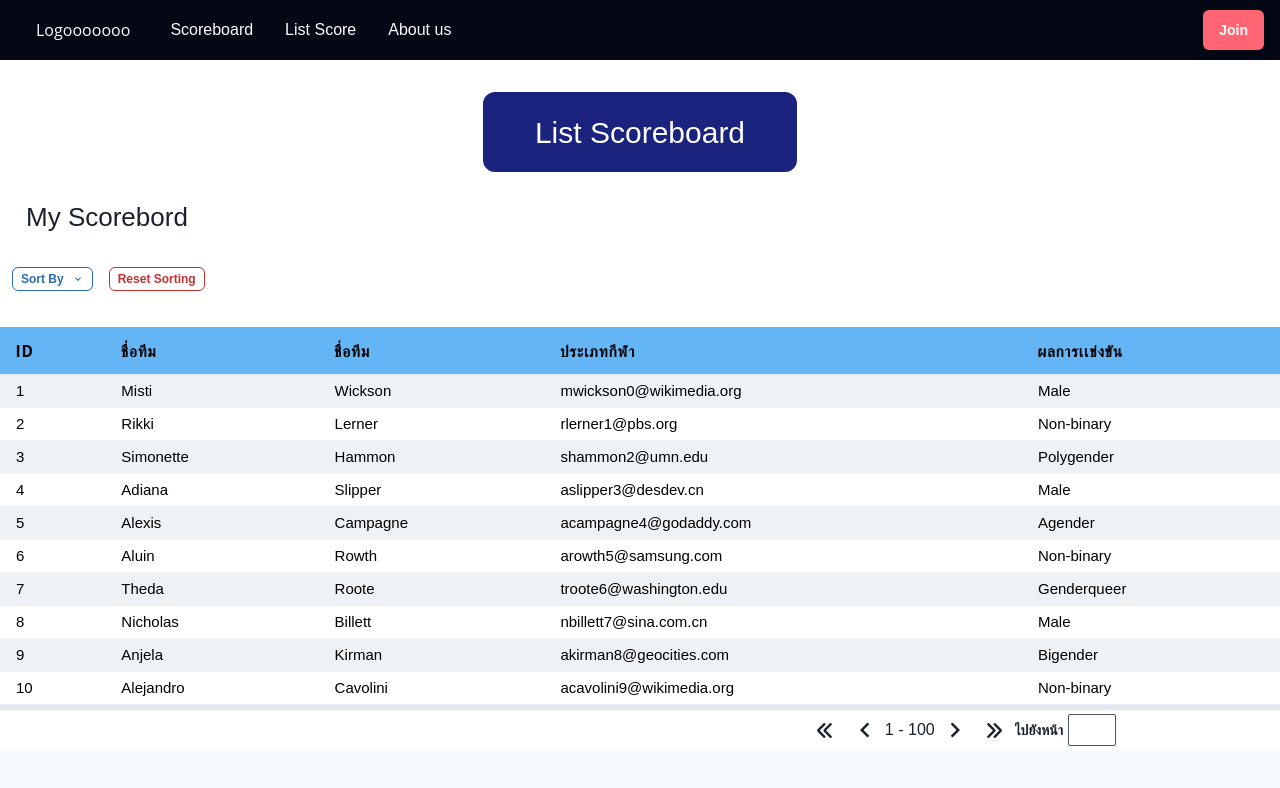
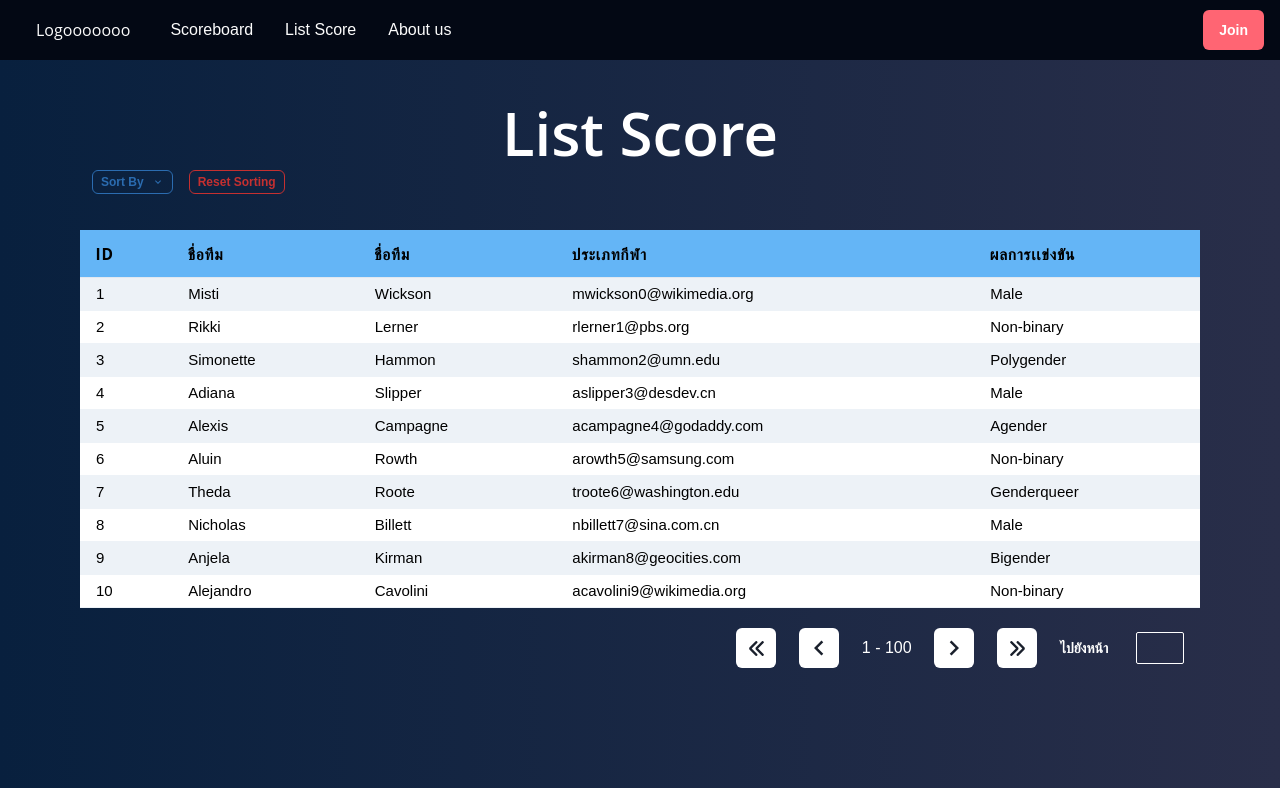
Before and after one commit to JakkapatB/WebscoreboardNewversion, a Next.js app: page /listscorePage/Table/Table in a window 1280 px wide. Shown: the top 788 px of the page. Built offline with nearby package versions, Linux system fonts and the light colour scheme.

Commit message:
Update Table.js

```diff
--- a/src/pages/listscorePage/Table/Table.js
+++ b/src/pages/listscorePage/Table/Table.js
@@ -1,5 +1,6 @@
 import React, { useMemo, useState } from "react";
-import { Center, Square, Circle } from '@chakra-ui/react'
+import { Center, Square, Circle } from "@chakra-ui/react";
+import { Container } from "@chakra-ui/react";
 
 import {
   Table,
@@ -20,6 +21,7 @@ import {
   MenuItemOption,
   MenuOptionGroup,
   MenuList,
+  Heading,
 } from "@chakra-ui/react";
 import {
   TriangleDownIcon,
@@ -101,13 +103,39 @@ const DataTable = () => {
 
   console.log({ cols: allColumns });
   return (
-    <>
-      <Text p='1em' fontSize='2lpx' textAlign='center' ></Text>
+    <Container maxW="100vw" h="100vh" bgGradient="linear(to-r,#08203e,#292E49)">
+      <Container maxW="6xl">
+        {/* <Text p='1em' fontSize='2lpx' textAlign='center' ></Text> */}
         <Box>
-
-      <Center> <Box display='flex'  alignItems='center' as='button' borderRadius='xl' bg='#1a237e' color='white'px={22} h={20}>
-        <Text className="font-kanit" p='1em' fontSize='30px' textAlign='center' >List Scoreboard</Text></Box></Center>
-        <Text className="font-kanit" p='1em' fontSize='26px' textAlign='left' >My Scorebord</Text>
+          <Center>
+            {" "}
+            <Heading
+              lineHeight={1.1}
+              fontWeight={600}
+              fontSize={{ base: "3xl", sm: "4xl", lg: "6xl" }}
+              mt={10}
+            >
+              <Text
+                as={"span"}
+                position={"relative"}
+                _after={{
+                  content: "''",
+                  width: "full",
+                  height: "30%",
+                  position: "absolute",
+                  bottom: 1,
+                  left: 0,
+                  bg: "red.400",
+                  zIndex: -1,
+                }}
+                bgGradient="linear(to-l, #ffffff, #ffffff)"
+                bgClip="text"
+              >
+                List Score
+              </Text>
+              <br />
+            </Heading>
+          </Center>
           <Menu>
             {/* button sorting */}
             <MenuButton
@@ -156,10 +184,14 @@ const DataTable = () => {
           </Button>
         </Box>
 
-      <Text p='1em' fontSize='2lpx' textAlign='center' ></Text>
+        <Text p="1em" fontSize="2lpx" textAlign="center"></Text>
         <Box maxH="30em" overflowY="scroll">
-        <Table {...getTableProps()} size="sm" variant="striped" colorScheme="gray" >
-
+          <Table
+            {...getTableProps()}
+            size="sm"
+            variant="striped"
+            colorScheme="gray"
+          >
             <Thead
               p="0"
               position="sticky"
@@ -168,8 +200,6 @@ const DataTable = () => {
               style={{ overflow: "scroll" }}
               className="font-notosan"
               bg="#64b5f6"
-
-
             >
               {headerGroups.map((headerGroup, indexKey) => (
                 <Tr p="0" key={indexKey} {...headerGroup.getHeaderGroupProps()}>
@@ -181,7 +211,7 @@ const DataTable = () => {
                       key={columnIndex}
                       fontSize="15.5px"
                       color={"black"}
-                    bg-color={(columnIndex % 2 === 1) ? "pink" : "green"}
+                      bg-color={columnIndex % 2 === 1 ? "pink" : "green"}
                       {...column.getHeaderProps(column.getSortByToggleProps())}
                     >
                       {/* This will render the Title of column */}
@@ -233,12 +263,13 @@ const DataTable = () => {
           {/* go to page button */}
         </Box>
         <Flex
-        borderTop="5px solid"
+          // borderTop="5px solid"
           borderColor="gray.200"
           justifyContent="flex-end"
+          mt={5}
         >
           <Spacer />
-        <Flex alignContent="center">
+          <Flex alignContent="center" justifyContent="space-around">
             <IconButton
               _focus={{ boxShadow: "" }}
               _hover={{ backgroundColor: "" }}
@@ -261,7 +292,7 @@ const DataTable = () => {
               disabled={!canPreviousPage}
               onClick={() => previousPage()}
             />
-          <Text m="0" alignSelf="center">
+            <Text m="0" alignSelf="center" color="#ffffff">
               {pageIndex + 1} - {pageOptions.length}{" "}
             </Text>
             <IconButton
@@ -295,13 +326,15 @@ const DataTable = () => {
               fontWeight="bold"
               fontSize="sm"
               whiteSpace="nowrap"
+              color="#ffffff"
             >
               ไปยังหน้า
             </Text>
             <Input
               mx="5px"
               alignSelf="center"
-            borderColor="gray.600"
+              borderColor="white"
+              color="#ffffff"
               onChange={(e) => {
                 let pageNumber = e.target.value
                   ? Number(e.target.value) - 1
@@ -310,13 +343,13 @@ const DataTable = () => {
               }}
               w="10%"
               size="sm"
+
             />
           </Flex>
         </Flex>
-    </>
+      </Container>
+    </Container>
   );
-
 };
 
-
 export default DataTable;
```
Lines whose indentation alone changed are shown as unchanged.
